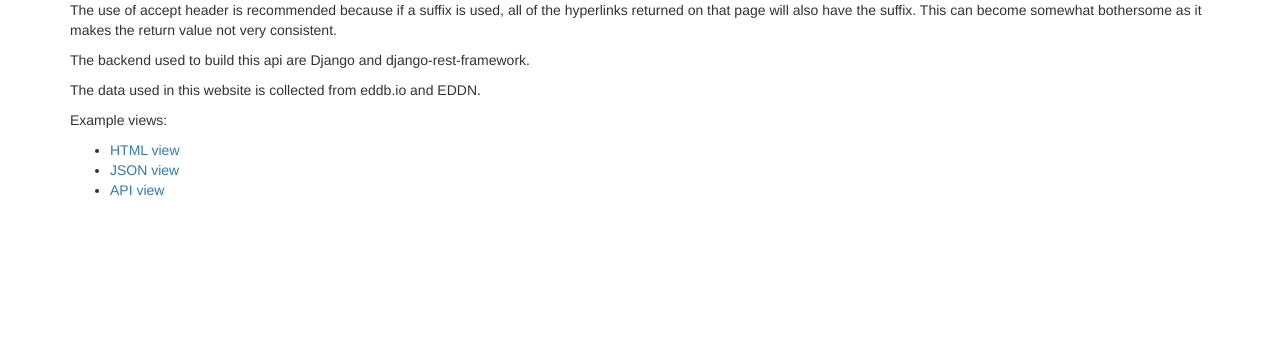
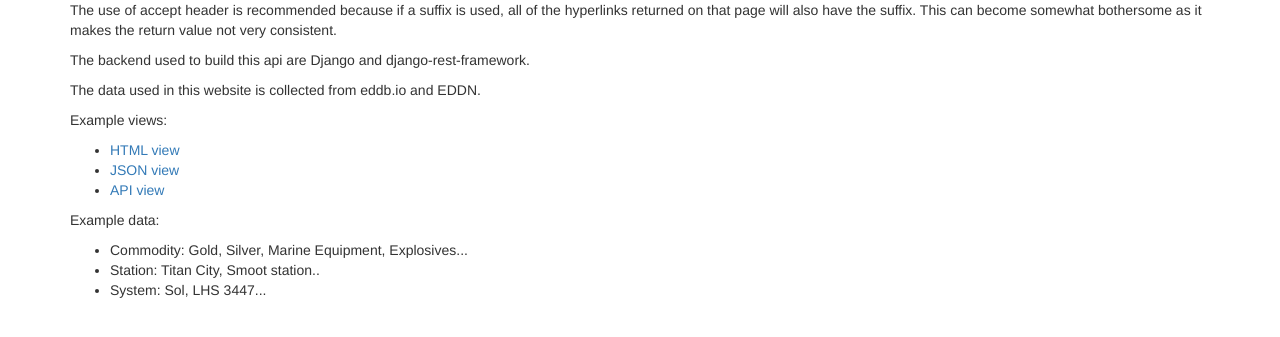
Before and after one commit to jingyuyao/elitetraderoutes, a Django app: template frontend/templates/frontend/index.html in a window 1280 px wide. Shown: the part 284-621 px from the top of the page. Run offline with Django 3.2, Linux system fonts and the light colour scheme; the template is opened without the code that fills it, so the values that code supplies are empty; some libraries are stand-ins or nearby versions.

Commit message:
Fixed #22.

```diff
--- a/frontend/templates/frontend/commodity/detail.html
+++ b/frontend/templates/frontend/commodity/detail.html
@@ -10,15 +10,18 @@
         <tr>
             <th>Average price</th>
             <th>Category</th>
+            <th>Number of stations</th>
         </tr>
         </thead>
         <tbody>
         <tr>
             <td>{{data.average_price}}</td>
             <td>{{data.category_name}}</td>
+            <td>{{data.number_of_stations}}</td>
         </tr>
         </tbody>
     </table>
+    {% comment %}
     {% if data.station_commodities|length == 0 %}
         <h4>No stations</h4>
     {% else %}
@@ -60,5 +63,6 @@
         </table>
     </div>
     {% endif %}
+    {% endcomment %}
 </div>
 {% endblock body %}
--- a/frontend/templates/frontend/index.html
+++ b/frontend/templates/frontend/index.html
@@ -62,6 +62,15 @@ Elite Trade Routes
         <li><a href="/systems/1/.api">API view</a></li>
     </ul>
 </p>
+
+<p>
+    Example data:
+    <ul>
+        <li>Commodity: Gold, Silver, Marine Equipment, Explosives...</li>
+        <li>Station: Titan City, Smoot station..</li>
+        <li>System: Sol, LHS 3447...</li>
+    </ul>
+</p>
 {% endblock %}
 
 {% block script %}
--- a/frontend/templates/frontend/station/detail.html
+++ b/frontend/templates/frontend/station/detail.html
@@ -41,7 +41,7 @@
             <th>Shipyard</th>
             <th>Outfitting</th>
             <th>Commodities</th>
-            <th>Updated</th>
+            <th>Number of commodities</th>
         </tr>
         <tr>
             <td>{{data.has_repair}}</td>
@@ -51,10 +51,11 @@
             <td>{{data.has_shipyard}}</td>
             <td>{{data.has_outfitting}}</td>
             <td>{{data.has_commodities}}</td>
-            <td>{{data.updated_at}}</td>
+            <td>{{data.number_of_commodities}}</td>
         </tr>
         </tbody>
     </table>
+    {% comment %}
     {% if data.station_commodities|length == 0 %}
     <h4>No commodities</h4>
     {% else %}
@@ -96,5 +97,6 @@
         </table>
     </div>
     {% endif %}
+    {% endcomment %}
 </div>
 {% endblock body %}
```
Also changed, not shown: elitedata/serializers.py (+10 -2 lines).
